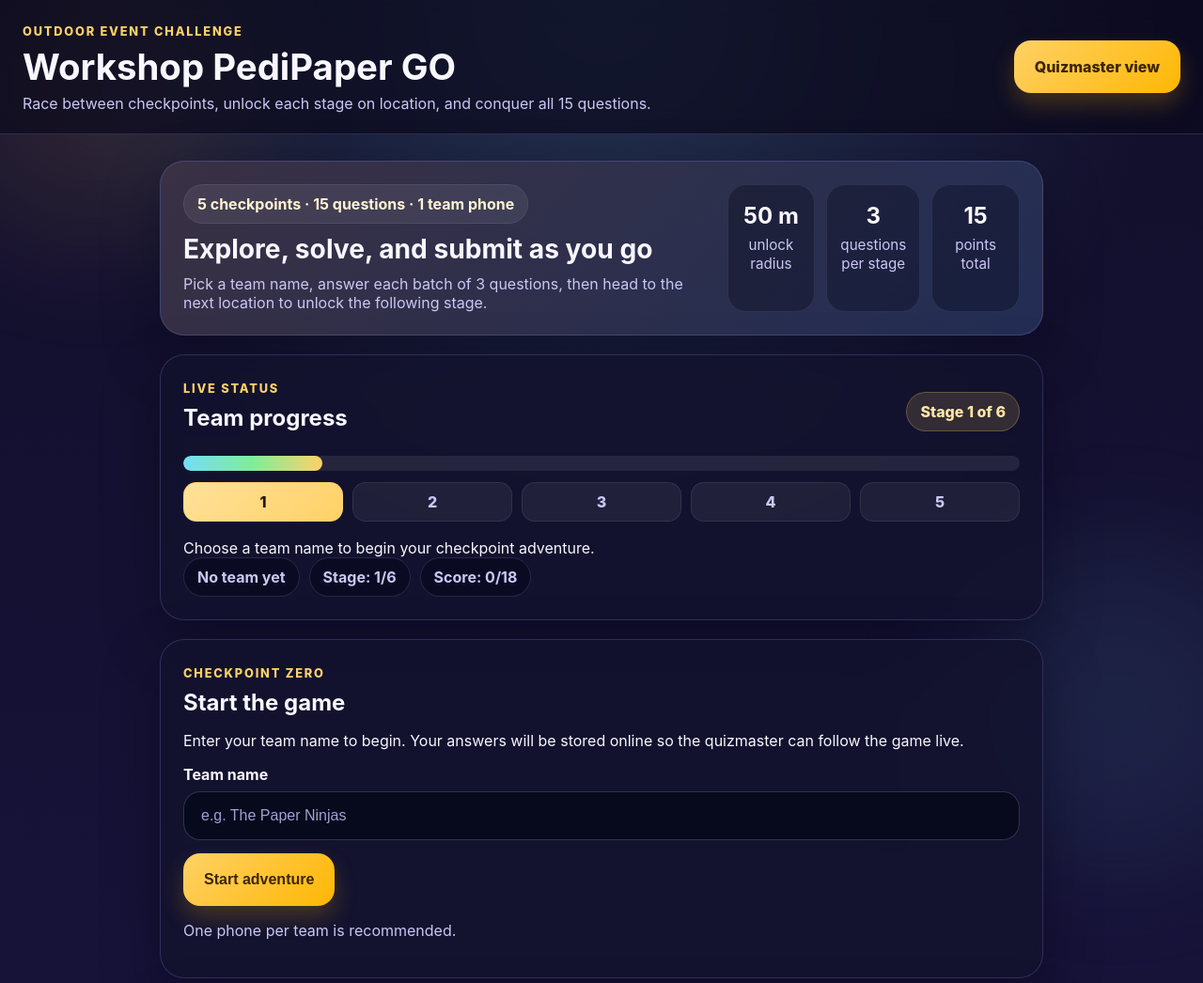
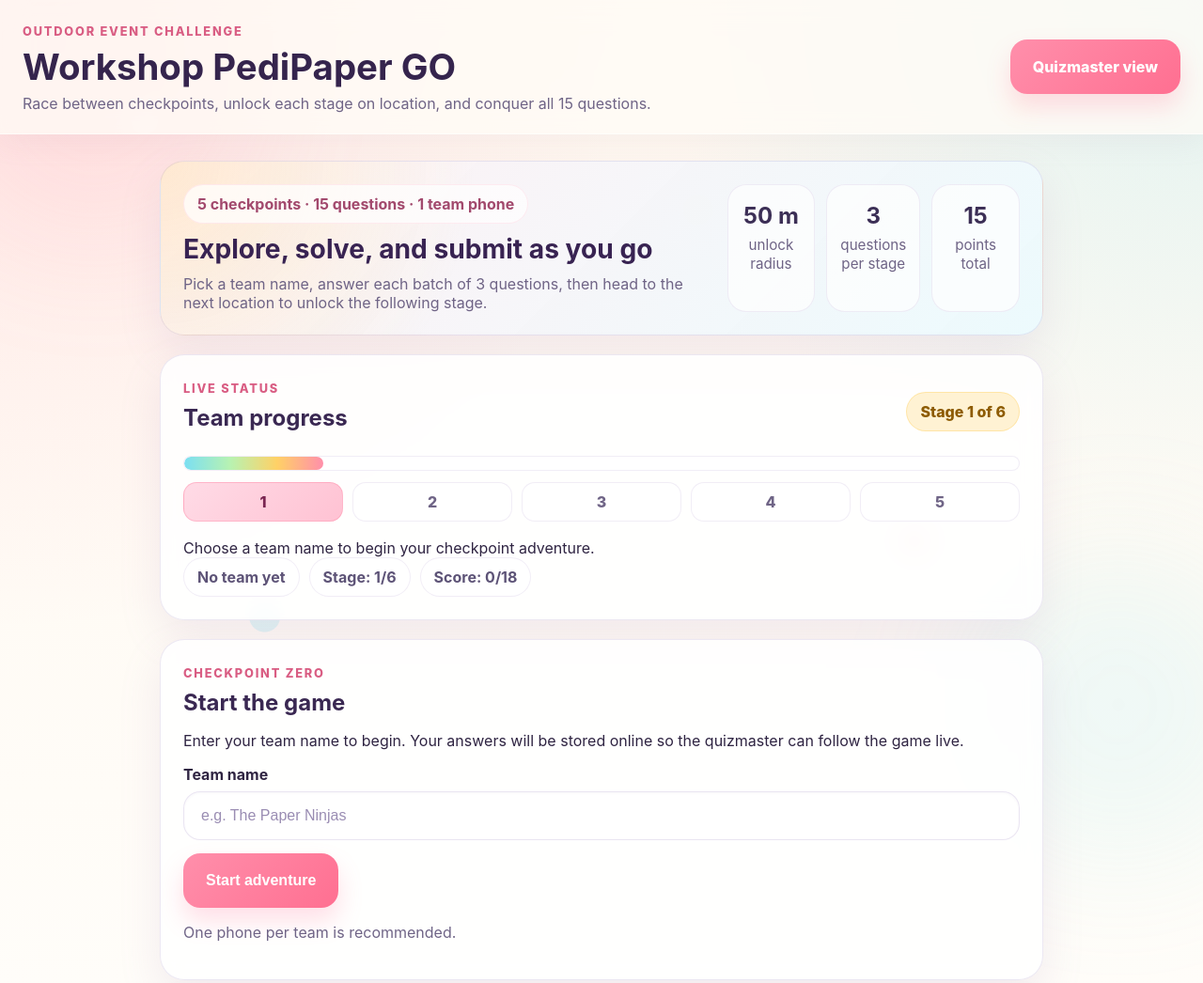
Before and after one commit to lbalbi/workshop_pedi, a plain HTML site: page index.html in a window 1280 px wide. Shown: the top 1046 px of the page at 94% size. Drawn offline with nearby package versions, Linux system fonts and the light colour scheme.

Commit message:
Brighten site palette and add playful background

```diff
--- a/style.css
+++ b/style.css
@@ -1,29 +1,64 @@
 :root {
-  --bg: #120f2b;
-  --bg-2: #1c1545;
-  --card: rgba(19, 19, 46, 0.82);
-  --card-strong: rgba(25, 23, 63, 0.94);
-  --muted: #cbc7f4;
-  --text: #f8f7ff;
-  --accent: #ffd166;
-  --accent-strong: #ffb703;
-  --accent-2: #72ddf7;
-  --accent-3: #80ed99;
-  --border: rgba(171, 160, 255, 0.2);
-  --shadow: 0 22px 60px rgba(3, 3, 18, 0.35);
+  --bg: #fff8ef;
+  --bg-2: #fffdf9;
+  --bg-3: #fef3c7;
+  --card: rgba(255, 255, 255, 0.86);
+  --card-strong: rgba(255, 255, 255, 0.94);
+  --muted: #6f6486;
+  --text: #2f2442;
+  --accent: #ff8fab;
+  --accent-strong: #ff6f91;
+  --accent-2: #7bdff2;
+  --accent-3: #b8f2b1;
+  --accent-4: #ffd166;
+  --border: rgba(140, 110, 180, 0.16);
+  --shadow: 0 18px 45px rgba(164, 128, 177, 0.14);
 }
 
 * { box-sizing: border-box; }
+
+html {
+  scroll-behavior: smooth;
+}
 
 body {
   margin: 0;
   font-family: Inter, system-ui, Arial, sans-serif;
   background:
-    radial-gradient(circle at top, rgba(114, 221, 247, 0.18), transparent 28%),
-    linear-gradient(180deg, var(--bg) 0%, var(--bg-2) 100%);
+    radial-gradient(circle at top left, rgba(255, 143, 171, 0.18), transparent 28%),
+    radial-gradient(circle at top right, rgba(123, 223, 242, 0.22), transparent 24%),
+    radial-gradient(circle at bottom left, rgba(184, 242, 177, 0.2), transparent 26%),
+    linear-gradient(180deg, var(--bg) 0%, var(--bg-2) 52%, #fff7fb 100%);
   color: var(--text);
   min-height: 100vh;
   position: relative;
+  overflow-x: hidden;
+}
+
+body::before,
+body::after {
+  content: "";
+  position: fixed;
+  inset: 0;
+  pointer-events: none;
+  z-index: 0;
+}
+
+body::before {
+  background-image:
+    radial-gradient(circle at 12% 16%, rgba(255, 255, 255, 0.72) 0 14px, transparent 15px),
+    radial-gradient(circle at 85% 14%, rgba(255, 209, 102, 0.35) 0 10px, transparent 11px),
+    radial-gradient(circle at 22% 82%, rgba(123, 223, 242, 0.26) 0 16px, transparent 17px),
+    radial-gradient(circle at 76% 72%, rgba(255, 143, 171, 0.2) 0 18px, transparent 19px),
+    radial-gradient(circle at 58% 28%, rgba(184, 242, 177, 0.28) 0 12px, transparent 13px);
+  opacity: 0.85;
+}
+
+body::after {
+  background-image:
+    linear-gradient(135deg, rgba(255, 255, 255, 0.35) 0 10%, transparent 10% 50%, rgba(255, 255, 255, 0.2) 50% 60%, transparent 60% 100%);
+  background-size: 180px 180px;
+  opacity: 0.08;
 }
 
 .page-glow {
@@ -34,19 +69,19 @@ body {
   filter: blur(70px);
   z-index: 0;
   pointer-events: none;
-  opacity: 0.35;
+  opacity: 0.5;
 }
 
 .page-glow-1 {
   top: -80px;
   left: -70px;
-  background: rgba(255, 209, 102, 0.3);
+  background: rgba(255, 143, 171, 0.26);
 }
 
 .page-glow-2 {
   bottom: -120px;
   right: -80px;
-  background: rgba(114, 221, 247, 0.26);
+  background: rgba(123, 223, 242, 0.24);
 }
 
 .topbar,
@@ -61,16 +96,18 @@ body {
   align-items: center;
   gap: 16px;
   padding: 22px 24px;
-  border-bottom: 1px solid var(--border);
-  background: rgba(11, 10, 28, 0.68);
+  border-bottom: 1px solid rgba(255, 255, 255, 0.58);
+  background: rgba(255, 252, 247, 0.78);
   position: sticky;
   top: 0;
-  backdrop-filter: blur(12px);
+  backdrop-filter: blur(14px);
+  box-shadow: 0 8px 28px rgba(180, 151, 179, 0.1);
 }
 
 .topbar h1 {
   margin: 6px 0;
   font-size: clamp(1.9rem, 3vw, 2.6rem);
+  color: #35244d;
 }
 
 .subtitle {
@@ -85,7 +122,7 @@ body {
   font-weight: 800;
   letter-spacing: 0.14em;
   text-transform: uppercase;
-  color: var(--accent);
+  color: #d95d83;
 }
 
 .admin-link,
@@ -94,29 +131,31 @@ button {
   align-items: center;
   justify-content: center;
   gap: 8px;
-  min-height: 56px;
-  padding: 16px 22px;
+  min-height: 58px;
+  padding: 16px 24px;
   background: linear-gradient(135deg, var(--accent) 0%, var(--accent-strong) 100%);
-  color: #3d2500;
+  color: #fff;
   border: 0;
   border-radius: 18px;
   font-weight: 800;
   font-size: 1rem;
   cursor: pointer;
   text-decoration: none;
-  box-shadow: 0 12px 24px rgba(255, 183, 3, 0.22);
-  transition: transform 0.18s ease, box-shadow 0.18s ease;
+  box-shadow: 0 14px 26px rgba(255, 111, 145, 0.22);
+  transition: transform 0.18s ease, box-shadow 0.18s ease, filter 0.18s ease;
 }
 
 .admin-link:hover,
 button:hover {
-  transform: translateY(-1px);
-  box-shadow: 0 16px 28px rgba(255, 183, 3, 0.28);
+  transform: translateY(-2px);
+  box-shadow: 0 18px 32px rgba(255, 111, 145, 0.24);
+  filter: saturate(1.06);
 }
 
 button.secondary {
-  background: linear-gradient(135deg, var(--accent-2) 0%, #4cc9f0 100%);
-  color: #05283a;
+  background: linear-gradient(135deg, var(--accent-2) 0%, #57c7e3 100%);
+  color: #1f5160;
+  box-shadow: 0 14px 28px rgba(87, 199, 227, 0.2);
 }
 
 .container {
@@ -141,13 +180,15 @@ button.secondary {
   grid-template-columns: 1.8fr 1fr;
   gap: 18px;
   background:
-    linear-gradient(135deg, rgba(255, 209, 102, 0.14), rgba(114, 221, 247, 0.12)),
+    radial-gradient(circle at top left, rgba(255, 209, 102, 0.24), transparent 35%),
+    linear-gradient(135deg, rgba(255, 143, 171, 0.12), rgba(123, 223, 242, 0.14)),
     var(--card-strong);
 }
 
 .hero-card h2 {
   margin: 10px 0 10px;
   font-size: clamp(1.5rem, 2.2vw, 2rem);
+  color: #382352;
 }
 
 .hero-card p {
@@ -160,9 +201,9 @@ button.secondary {
   display: inline-block;
   padding: 10px 14px;
   border-radius: 999px;
-  background: rgba(255, 255, 255, 0.07);
-  border: 1px solid rgba(255, 255, 255, 0.08);
-  color: #fff4d2;
+  background: rgba(255, 255, 255, 0.72);
+  border: 1px solid rgba(255, 143, 171, 0.16);
+  color: #a2496d;
   font-weight: 700;
 }
 
@@ -175,8 +216,8 @@ button.secondary {
 .hero-stat {
   padding: 18px 14px;
   border-radius: 20px;
-  background: rgba(8, 8, 25, 0.34);
-  border: 1px solid rgba(255, 255, 255, 0.08);
+  background: rgba(255, 255, 255, 0.72);
+  border: 1px solid rgba(140, 110, 180, 0.12);
   text-align: center;
 }
 
@@ -184,6 +225,7 @@ button.secondary {
   display: block;
   font-size: 1.5rem;
   margin-bottom: 6px;
+  color: #3c2f56;
 }
 
 .hero-stat span {
@@ -195,6 +237,7 @@ button.secondary {
 
 h2 {
   margin: 8px 0 14px;
+  color: #3a2852;
 }
 
 label {
@@ -209,15 +252,16 @@ textarea {
   margin-top: 8px;
   padding: 16px 18px;
   border-radius: 18px;
-  border: 1px solid rgba(190, 185, 255, 0.22);
-  background: rgba(7, 10, 27, 0.88);
+  border: 1px solid rgba(140, 110, 180, 0.18);
+  background: rgba(255, 255, 255, 0.9);
   color: var(--text);
   font-size: 1rem;
+  box-shadow: inset 0 1px 3px rgba(79, 46, 107, 0.04);
 }
 
 input::placeholder,
 textarea::placeholder {
-  color: #9ca3d4;
+  color: #9a8db3;
 }
 
 textarea {
@@ -232,9 +276,9 @@ textarea {
 .status-stage-text {
   padding: 10px 14px;
   border-radius: 999px;
-  background: rgba(255, 209, 102, 0.14);
-  border: 1px solid rgba(255, 209, 102, 0.25);
-  color: #ffe7a5;
+  background: rgba(255, 209, 102, 0.28);
+  border: 1px solid rgba(255, 209, 102, 0.42);
+  color: #8d5b00;
   font-weight: 800;
 }
 
@@ -242,16 +286,17 @@ textarea {
   height: 16px;
   width: 100%;
   border-radius: 999px;
-  background: rgba(255, 255, 255, 0.08);
+  background: rgba(255, 255, 255, 0.9);
   overflow: hidden;
   margin-bottom: 12px;
+  border: 1px solid rgba(140, 110, 180, 0.12);
 }
 
 .progress-bar {
   height: 100%;
   width: 0%;
   border-radius: inherit;
-  background: linear-gradient(90deg, var(--accent-2), var(--accent-3), var(--accent));
+  background: linear-gradient(90deg, var(--accent-2), var(--accent-3), var(--accent-4), var(--accent));
   transition: width 0.25s ease;
 }
 
@@ -268,50 +313,52 @@ textarea {
   justify-content: center;
   min-height: 42px;
   border-radius: 14px;
-  background: rgba(255, 255, 255, 0.06);
-  border: 1px solid rgba(255, 255, 255, 0.08);
+  background: rgba(255, 255, 255, 0.72);
+  border: 1px solid rgba(140, 110, 180, 0.12);
   color: var(--muted);
   font-weight: 800;
 }
 
 .stage-step.active {
-  color: #251900;
-  background: linear-gradient(135deg, #ffe19a, var(--accent));
-  border-color: rgba(255, 209, 102, 0.65);
+  color: #7a2551;
+  background: linear-gradient(135deg, #ffdbe6, #ffc2d3);
+  border-color: rgba(255, 143, 171, 0.46);
 }
 
 .stage-step.done {
-  color: #dffbe7;
-  background: rgba(128, 237, 153, 0.18);
-  border-color: rgba(128, 237, 153, 0.5);
+  color: #2f6b38;
+  background: rgba(184, 242, 177, 0.48);
+  border-color: rgba(114, 196, 104, 0.38);
 }
 
 .question {
-  border: 1px solid rgba(190, 185, 255, 0.16);
+  border: 1px solid rgba(140, 110, 180, 0.12);
   border-radius: 22px;
   padding: 18px;
   margin-bottom: 16px;
-  background: rgba(11, 14, 34, 0.72);
+  background:
+    linear-gradient(180deg, rgba(255, 255, 255, 0.96), rgba(255, 251, 246, 0.9));
 }
 
 .question h3 {
   margin-top: 0;
   margin-bottom: 12px;
   line-height: 1.45;
+  color: #3f2b57;
 }
 
 .hint { color: var(--muted); }
-.warning { color: #ffe082; }
+.warning { color: #b86b00; }
 .pill-row, .row { display: flex; gap: 10px; flex-wrap: wrap; }
 .between { justify-content: space-between; }
 .center { align-items: center; }
 
 .pill {
-  border: 1px solid rgba(190, 185, 255, 0.16);
+  border: 1px solid rgba(140, 110, 180, 0.12);
   border-radius: 999px;
   padding: 10px 14px;
-  color: var(--muted);
-  background: rgba(2, 6, 23, 0.46);
+  color: #5d5377;
+  background: rgba(255, 255, 255, 0.78);
   font-weight: 700;
 }
 
@@ -322,8 +369,8 @@ textarea {
   flex-wrap: wrap;
   padding: 14px;
   border-radius: 20px;
-  background: rgba(255, 255, 255, 0.05);
-  border: 1px solid rgba(255, 255, 255, 0.08);
+  background: linear-gradient(135deg, rgba(123, 223, 242, 0.12), rgba(184, 242, 177, 0.16));
+  border: 1px solid rgba(123, 223, 242, 0.18);
 }
 
 #locationStatus {
@@ -334,7 +381,8 @@ textarea {
 .final-card {
   text-align: center;
   background:
-    linear-gradient(135deg, rgba(128, 237, 153, 0.12), rgba(255, 209, 102, 0.14)),
+    radial-gradient(circle at top center, rgba(255, 209, 102, 0.2), transparent 32%),
+    linear-gradient(135deg, rgba(184, 242, 177, 0.22), rgba(255, 143, 171, 0.16)),
     var(--card-strong);
 }
 
@@ -353,7 +401,7 @@ th, td {
 }
 
 code.inline {
-  background: #020617;
+  background: rgba(255, 255, 255, 0.88);
   border: 1px solid var(--border);
   border-radius: 8px;
   padding: 2px 6px;
@@ -364,7 +412,7 @@ a.map-link {
   align-items: center;
   gap: 8px;
   margin-bottom: 14px;
-  color: #a8eeff;
+  color: #2d7fa0;
   font-weight: 700;
 }
 
```
